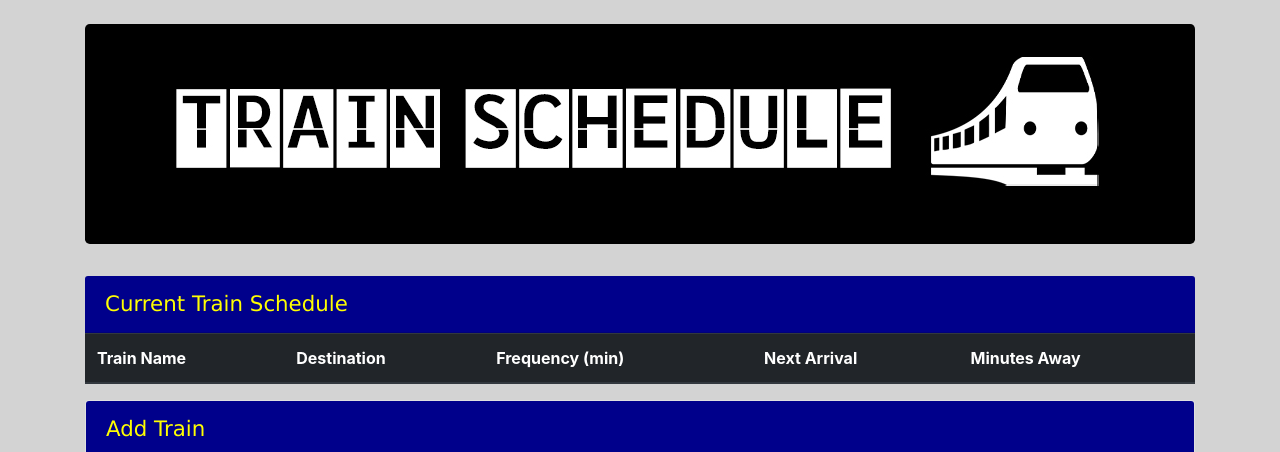
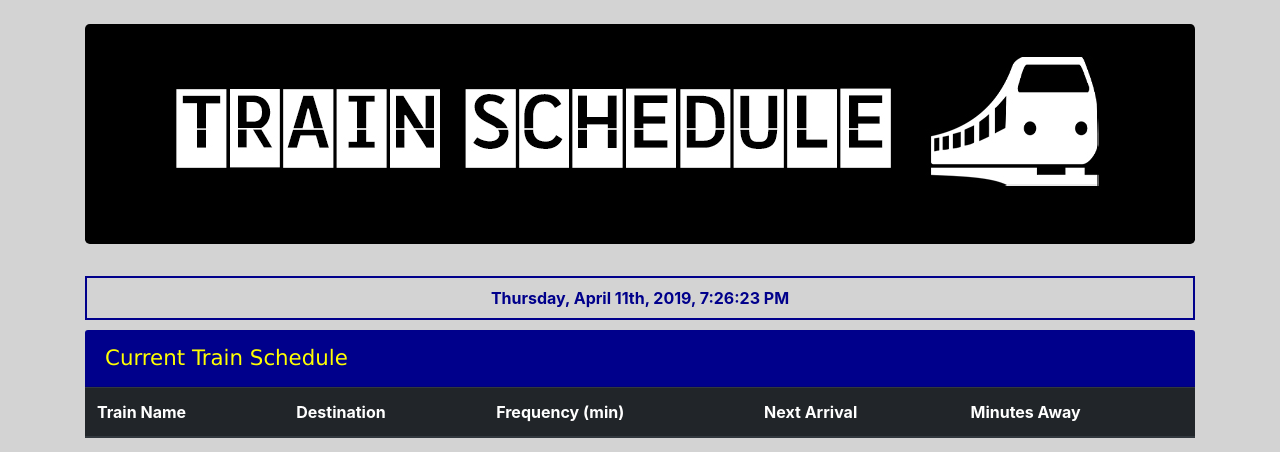
Before and after one commit to mattwills09/Train-Schedule-Firebase-Project, a plain HTML site: page index.html in a window 1280 px wide. Shown: the top 452 px of the page. Drawn offline with nearby package versions, Linux system fonts and the light colour scheme; no server answers.

Commit message:
Updated .js file and CSS pages, updated ReadMe file also

```diff
--- a/assets/css/style.css
+++ b/assets/css/style.css
@@ -9,6 +9,7 @@ body {
 .jumbotron {
     background-image:url(../images/headerimage.jpg);
     height:220px;
+    width:100%;
 }
 
 .card-header {
@@ -23,3 +24,12 @@ img {
     height:30px;
     margin-right:5px;
 }
+
+.currently {
+    border:2px solid darkblue;
+    padding:8px;
+    margin-bottom:10px;
+    text-align:center;
+    color:darkblue;
+    font-weight:bold;
+}
--- a/assets/javascript/app.js
+++ b/assets/javascript/app.js
@@ -15,6 +15,9 @@ var database = firebase.database();
 
 $(document).ready(function() {
 
+    var currently = moment().format("dddd, MMMM Do, YYYY, h:mm:ss A");
+    $(".currently").append(currently);
+
     database.ref().on("child_added", function(snapshot) {
         var trainName = snapshot.val().trainName;
         var destination = snapshot.val().destination;
@@ -29,10 +32,6 @@ $(document).ready(function() {
         console.log(snapshot.val().firstTime);
         console.log(snapshot.val().minutesTillTrain);
         // console.log(moment(firstTime).format("HH:mm"));
-
-
-    // moment(firstTime).format("HH:mm");
-
 
     // ---------------------------------------------------
 
@@ -51,7 +50,7 @@ $(document).ready(function() {
     var minutesTillTrain = frequency - timeRemainder;
     console.log("Minutes Till Next Train: " + minutesTillTrain);
 
-    var nextTrain = moment().add(minutesTillTrain, "minutes").format("HH:mm");
+    var nextTrain = moment().add(minutesTillTrain, "minutes").format("hh:mm a");
     console.log("Next Train Arrival Time: " + nextTrain);
 
 
--- a/index.html
+++ b/index.html
@@ -25,6 +25,8 @@
     <h1 class="text-center"></h1>
     <h3 class="text-center"></h3>
   </div>
+
+<div class="currently"></div>
 
   <div class="row">
     <div class="col-lg-12">
@@ -81,7 +83,6 @@
 
 </div>
 
-<!-- Script -->
 <script src="https://ajax.googleapis.com/ajax/libs/jquery/3.3.1/jquery.min.js"></script>
 <script src="assets/javascript/app.js"></script>
 
```
Also changed, not shown: 1 other file. Lines whose indentation alone changed are shown as unchanged.
